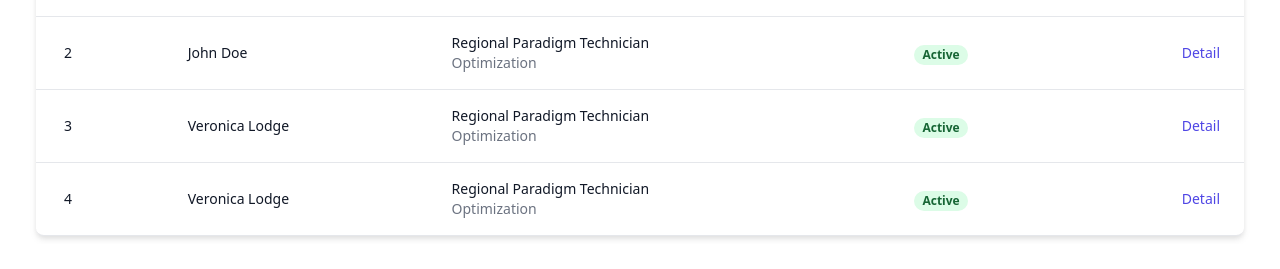
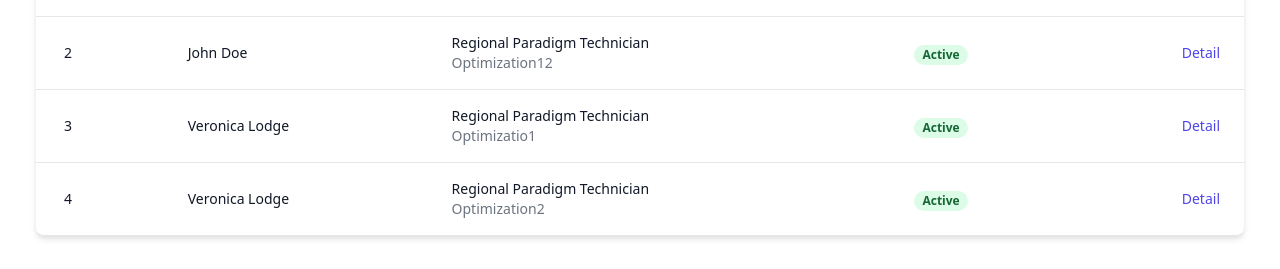
Before and after one commit to daviddvsjrgg/myle-project, a React (Create React App) app: page /manajemen-projek in a window 1280 px wide. Shown: the part 325-594 px from the top of the page. Built offline with nearby package versions, Linux system fonts and the light colour scheme.

Commit message:
fix (url naming)

```diff
--- a/src/pages/authPages/NavbarMenu/ManajemenProjek/ManajemenProjek.jsx
+++ b/src/pages/authPages/NavbarMenu/ManajemenProjek/ManajemenProjek.jsx
@@ -5,35 +5,35 @@ import Bottom from '../../../../components/BottomBar/Bottom';
 const people = [
   {
     number : '1',
-    namaProjek: 'Test Automation',
+    nama_projek: 'Test Automation',
     nama: 'David Dwiyanto',
     department: 'QC Intern',
     role: 'Researcher',
-    email: 'jane.cooper@example.com',
+    email: 'jane1.cooper@example.com',
   },
   {
     number : '2',
-    namaProjek: 'John Doe',
+    nama_projek: 'John Doe',
     nama: 'Regional Paradigm Technician',
-    department: 'Optimization',
+    department: 'Optimization12',
     role: 'Tester',
-    email: 'john.doe@example.com',
+    email: 'john1.doe@example.com',
   },
   {
     number : '3',
-    namaProjek: 'Veronica Lodge',
+    nama_projek: 'Veronica Lodge',
     nama: 'Regional Paradigm Technician',
-    department: 'Optimization',
-    role: ' Software Engineer',
-    email: 'veronica.lodge@example.com',
+    department: 'Optimizatio1',
+    role: ' Software1 Engineer',
+    email: 'veronica1.lodge@example.com',
   },
   {
     number : '4',
-    namaProjek: 'Veronica Lodge',
+    nama_projek: 'Veronica Lodge',
     nama: 'Regional Paradigm Technician',
-    department: 'Optimization',
-    role: ' Software Engineer',
-    email: 'veronica.lodge@example.com',
+    department: 'Optimization2',
+    role: ' Software2 Engineer',
+    email: 'veronica2.lodge@example.com',
   },
   // More people...
 ];
@@ -54,8 +54,8 @@ const ManajemenProjek = () => {
 
         <div className="flex flex-col ml-1 mr-1">
 
-            <div class="flex justify-between ...">
-              <div class="order-last">
+            <div className="flex justify-between ...">
+              <div className="order-last">
                 <a href="/manajemen-projek/projek-baru" className="mb-3 group block max-w-sm rounded-lg p-2.5 bg-gray-50 ring-1 ring-slate-900/5 shadow-sm space-y-3 hover:bg-indigo-600 hover:ring-indigo-600">
                   <div className="flex items-center space-x-3">
                     <svg xmlns="http://www.w3.org/2000/svg" fill="none" viewBox="0 0 24 24" strokeWidth={1.5} stroke="currentColor" className="w-6 h-6">
@@ -73,7 +73,7 @@ const ManajemenProjek = () => {
                 </label>
                 <input
                   type="text"
-                  namaProjek="hs-table-search"
+                  nama_projek="hs-table-search"
                   id="hs-table-search"
                   className="block w-full p-3 pl-10 text-sm border-gray-200 rounded-md focus:border-blue-500 focus:ring-blue-500 dark:bg-gray-800 dark:border-gray-700 dark:text-gray-400"
                   placeholder="Cari..."
@@ -144,7 +144,7 @@ const ManajemenProjek = () => {
                     <td className="px-2 py-4 whitespace-nowrap">
                       <div className="flex items-center">
                         <div className="ml-4">
-                          <div className="text-sm font-medium text-gray-900">{person.namaProjek}</div>
+                          <div className="text-sm font-medium text-gray-900">{person.nama_projek}</div>
                         </div>
                       </div>
                     </td>
--- a/src/url/Url.jsx
+++ b/src/url/Url.jsx
@@ -6,7 +6,7 @@ const Url = () => {
         <h3>{'Urlnya ->'}</h3>
         <ul>
             <li>
-                <a href='/'>/ {'(Dashboard)'}</a>
+                <a href='/'>/</a>
             </li>
             <li>
                 <a href='/login'>/login</a>
```
